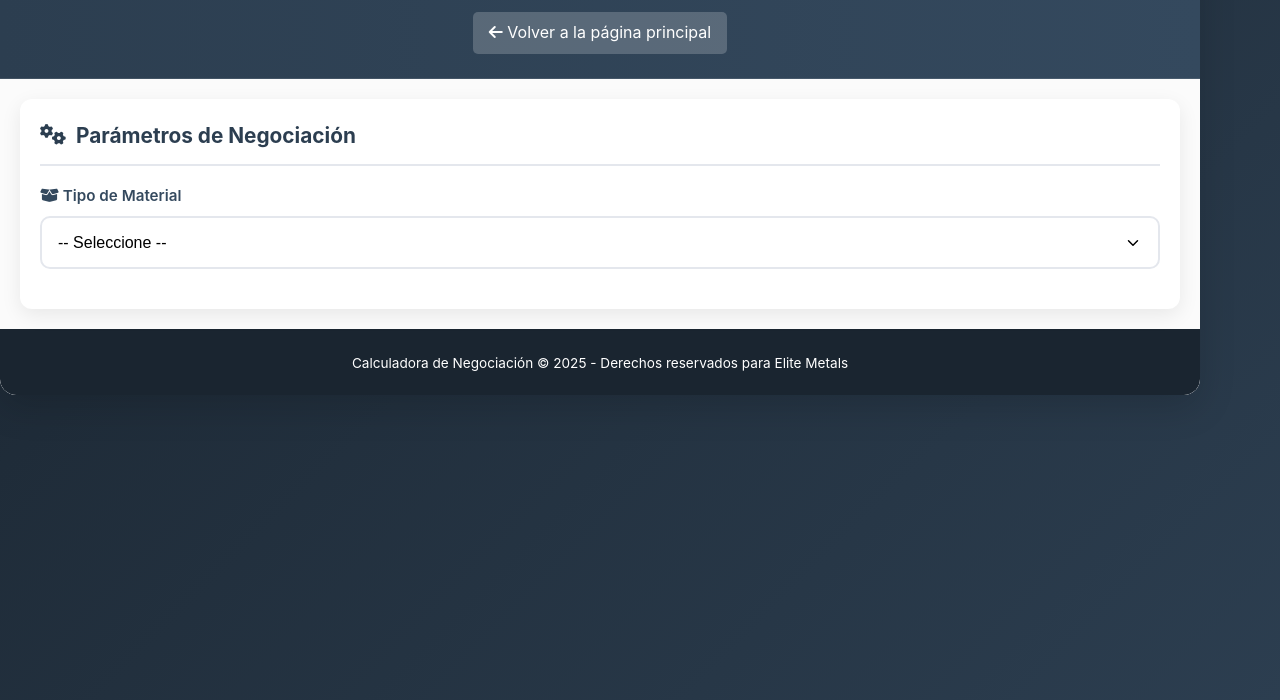
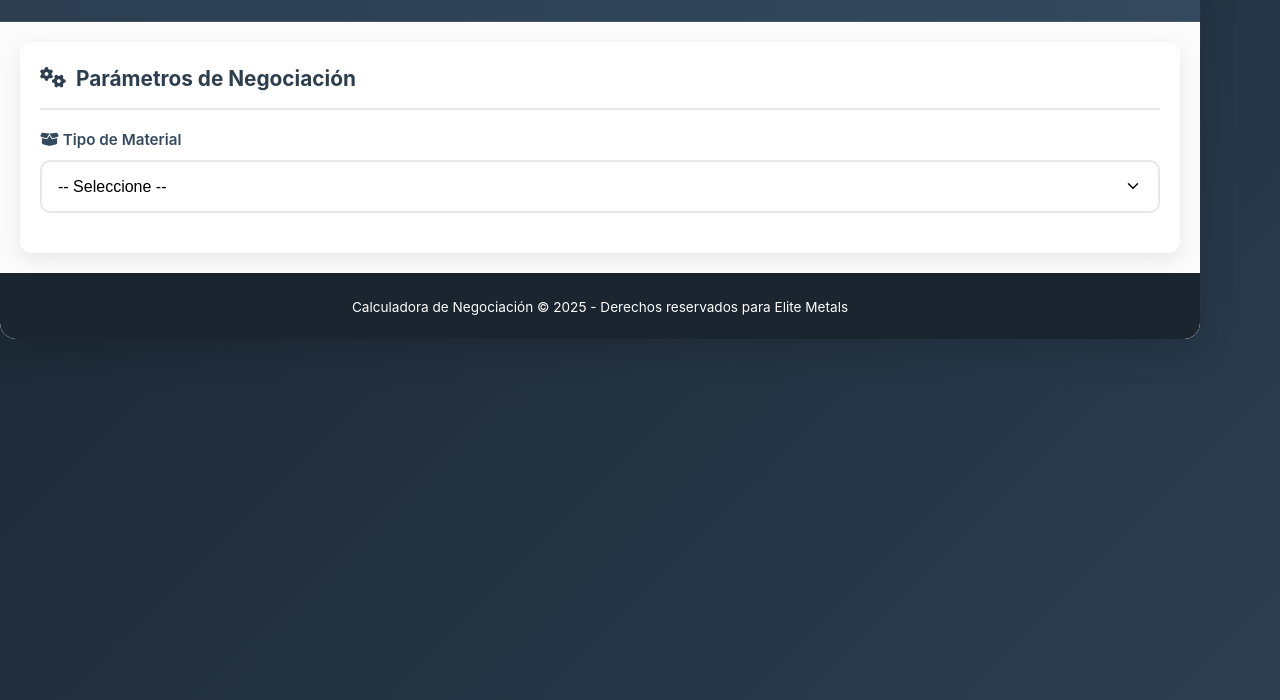
Before and after one commit to EliteMetals/Sistema-de-costos, a plain HTML site: page index.html in a window 1280 px wide. Shown: the part 120-820 px from the top of the page. Drawn offline with nearby package versions, Linux system fonts and the light colour scheme.

Commit message:
Update index.html

```diff
--- a/index.html
+++ b/index.html
@@ -77,21 +77,6 @@
             max-width: 700px;
             margin: 0 auto;
             font-size: 0.95rem;
-        }
-
-        .back-button {
-            display: inline-block;
-            margin-top: 15px;
-            color: white;
-            text-decoration: none;
-            padding: 8px 16px;
-            border-radius: 5px;
-            background-color: rgba(255, 255, 255, 0.2);
-            transition: var(--transition);
-        }
-
-        .back-button:hover {
-            background-color: rgba(255, 255, 255, 0.3);
         }
 
         .content {
@@ -770,7 +755,6 @@
         <header>
             <h1><i class="fas fa-calculator"></i> Calculadora de Negociación</h1>
             <p>Herramienta para Elite Metals Group Corp</p>
-            <a href="../" class="back-button"><i class="fas fa-arrow-left"></i> Volver a la página principal</a>
         </header>
 
         <div class="content">
```
